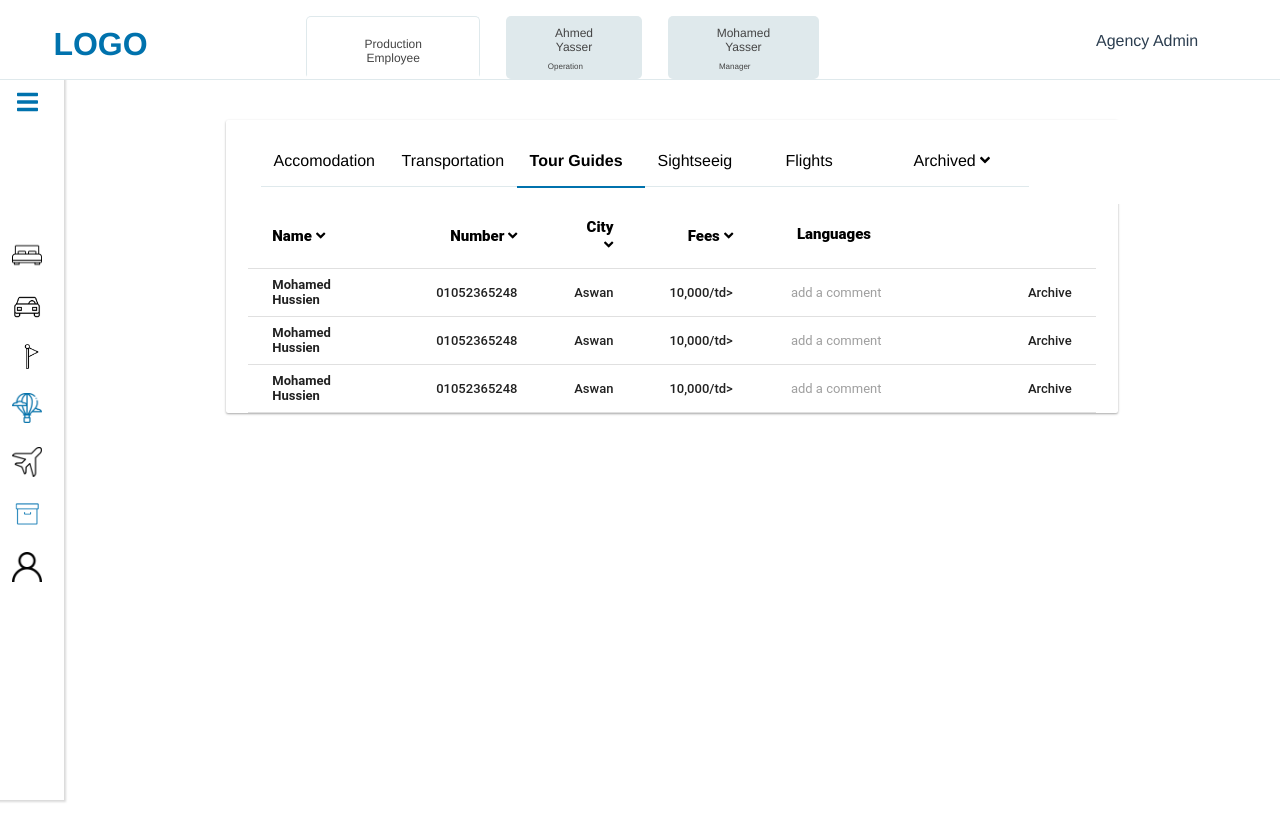
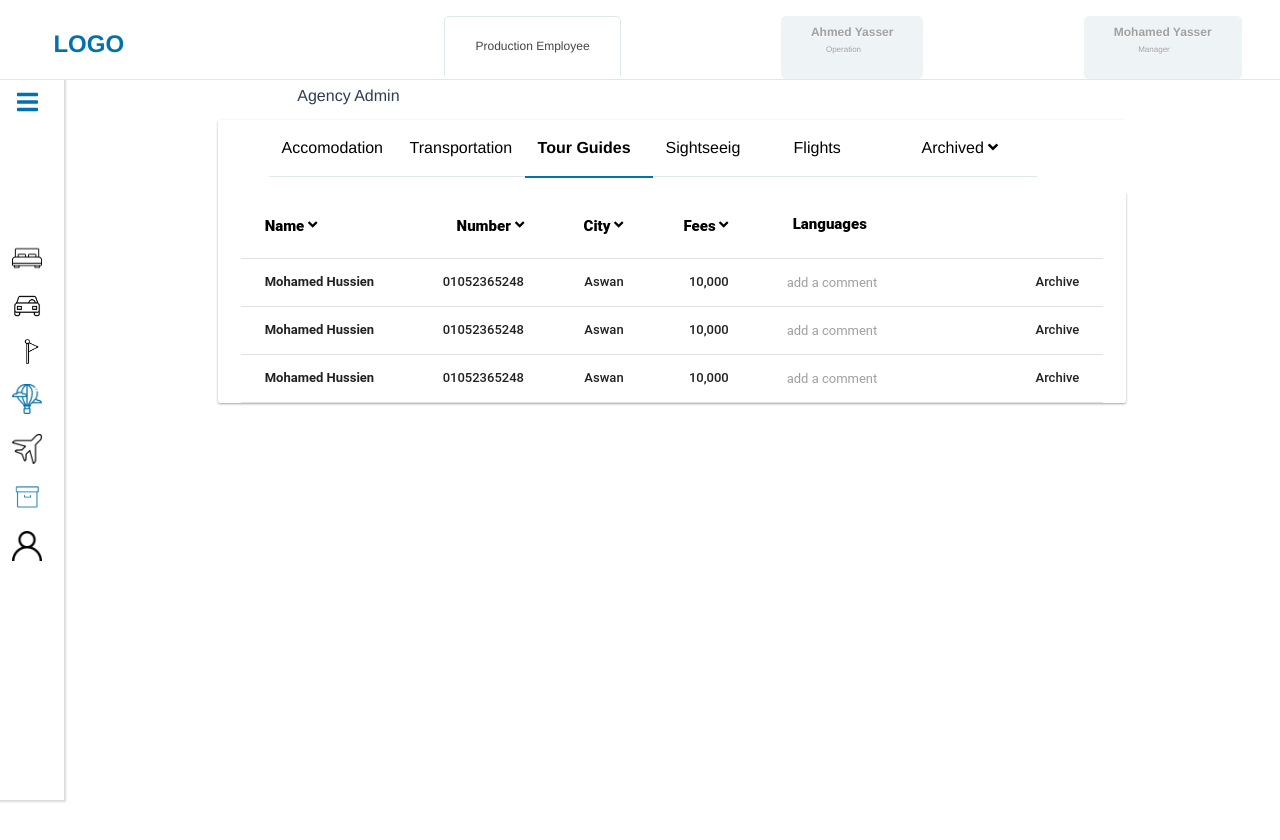
Before and after one commit to FatemaKhalid/Job-Task, a Vue app: page /dashboard in a window 1280 px wide. Shown: the top 840 px of the page. Built offline with nearby package versions, Linux system fonts and the light colour scheme.

Commit message:
add bootstrap

```diff
--- a/src/components/AdminNav.vue
+++ b/src/components/AdminNav.vue
@@ -1,6 +1,6 @@
 <template>
-<nav class="navbar">
-    <ul class="navbar-nav">
+<nav class="navigation">
+    <ul class="navList">
       <li><a href="#">Accomodation</a></li>
       <li><a href="#">Transportation</a></li>
       <li class="chose"><a href="#">Tour Guides</a></li>
@@ -19,7 +19,7 @@ export default {
 </script>
 <style scoped>
 
-.navbar{
+.navigation{
   width: 70vw;
   float: right;
   text-align: left;
@@ -27,23 +27,23 @@ export default {
   transition: all ease 0.4s;
 }
 
-.navbar-nav {
+.navList {
   padding-left: 1vw;
 }
-.navbar-nav li {
+.navList li {
   padding: 2vh 1vw;
   border-bottom: 1px solid #dfe9ec;
   display: inline-block;
-  width: 8vw;
+  width:10vw;
 }
 
-.navbar-nav li a{
+.navList li a{
   font-size: 16px;
   color: #000;
   text-decoration: none;
 }
 
-.navbar-nav .chose {
+.navList .chose {
   border-bottom: 2px solid #0072AD;
   font-weight: bold;
 }
--- a/src/components/GuidesTable.vue
+++ b/src/components/GuidesTable.vue
@@ -1,10 +1,5 @@
 <template>
     <section class="md-ui component-data-table">
-	<!-- <header class="main-table-header">
-		<h1 class="table-header--title">Nutrition</h1>
-		<span class="table-header--icons"><i class="material-icons">filter_list</i><i class="material-icons">more_vert</i>
-		</span>
-	</header> -->
 	<div class="main-table-wrapper">
 		<table class="main-table-content">
 			<thead class="data-table-header">
@@ -22,7 +17,7 @@
 					<td class="table-datacell datatype-string name-td">{{guide.name}}</td>
 					<td class="table-datacell datatype-numeric">{{guide.number}}</td>
 					<td class="table-datacell datatype-numeric">{{guide.City}}</td>
-					<td class="table-datacell datatype-numeric">{{guide.Fees}}/td>
+					<td class="table-datacell datatype-numeric">{{guide.Fees}}</td>
 					<td class="table-datacell datatype-string"><input type="text" class="md-ui component-input data-table-input" placeholder="add a comment"></td>
 					<td class="table-datacell datatype-numeric"><a>Archive</a></td>
 				</tr>
--- a/src/components/Navbar.vue
+++ b/src/components/Navbar.vue
@@ -71,11 +71,12 @@ export default {
     width: 20%;
     text-align: left;
     color: #0072AD;
-    font-weight: 900;
-    font-size: 2rem;
     background-color: #fff;
     border-bottom: 0;
     padding-left: 15px;
+    font-weight: 900;
+    font-size: 1.5rem;
+
 }
 .options {
     width: 35%;
--- a/src/components/Sidebar.vue
+++ b/src/components/Sidebar.vue
@@ -1,6 +1,6 @@
 <template>
     <div class="sideBar">
-        <span class="content">
+        <span class="bar-content">
             <font-awesome-icon v-on:click="toggleSidebar" icon="bars" class="toggle-side-bar-btn" />
             <div class="iconImg"><img src="../assets/dashbarIcons/accomodation.png">
                 <span class="menuItem" href="#">Accomodation</span>
@@ -76,20 +76,20 @@ export default {
     font-size: 24px
 }
 
-.content .menuItem{
+.bar-content .menuItem{
     display: none;
     font-size: 18px;
     font-weight: 500;
 }
 
-.content .iconImg {
+.bar-content .iconImg {
     margin-bottom: 15px;
 }
 
 .iconImg img{
     width: 30px;
     display: inline-block;
-    padding: 5px 15px 0 5px ;
+    margin: 5px 15px 0 5px ;
 
  }
 
@@ -97,7 +97,7 @@ export default {
     width: 15vw;
 }
 
-.active .content{
+.active .bar-content{
     text-align: right;
     display: inline-block;
 }
--- a/src/components/TourGuides.vue
+++ b/src/components/TourGuides.vue
@@ -1,6 +1,7 @@
 <template>
 <div class="tour-guides">
     <div class="toolbar">
+        <!-- <b-button size="lg">Large Button</b-button> -->
 
     </div>
     <GuidesTable/>
--- a/src/main.js
+++ b/src/main.js
@@ -3,11 +3,16 @@ import App from './App.vue'
 import router from './router'
 import store from './store'
 import { library } from '@fortawesome/fontawesome-svg-core'
-import { faAlignLeft, faBars,  faAngleDown } from '@fortawesome/free-solid-svg-icons'
+import { faAlignLeft, faBars,  faAngleDown, faPlus } from '@fortawesome/free-solid-svg-icons'
 import { FontAwesomeIcon } from '@fortawesome/vue-fontawesome'
+import BootstrapVue from 'bootstrap-vue'
 
+import 'bootstrap/dist/css/bootstrap.css'
+import 'bootstrap-vue/dist/bootstrap-vue.css'
 
-library.add(faAlignLeft, faBars, faAngleDown)
+Vue.use(BootstrapVue)
+
+library.add(faAlignLeft, faBars, faAngleDown, faPlus)
 
 Vue.component('font-awesome-icon', FontAwesomeIcon)
 
```
